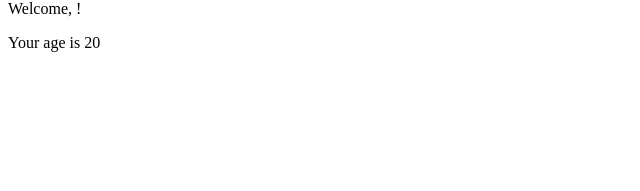
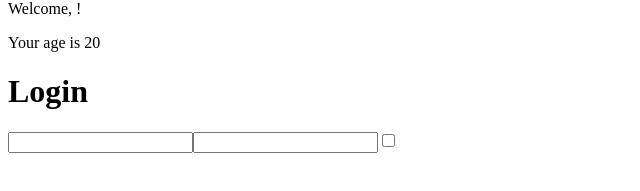
Before and after one commit to RobiChiri/React, a React (Vite) app in the folder vite-project/: page / in a window 1280 px wide. Shown: the part 363-554 px from the top of the page, without its empty margins (0-640 px from the left). Built offline with nearby package versions, Linux system fonts and the light colour scheme.

Commit message:
esercizio-18

```diff
--- a/vite-project/src/App.jsx
+++ b/vite-project/src/App.jsx
@@ -4,7 +4,8 @@ import { AlertClock } from "./AlertClock";
 import { Counter } from "./Counter";
 import { Clock } from "./Clock";
 import { MouseClicker } from "./MouseClicker";
-import { InteractiveWelcome } from "./INteractiveWelcome";
+import { InteractiveWelcome } from "./InteractiveWelcome";
+import { Login } from "./Login";
 
 export function App() {
   function handleButtonClick() {
@@ -20,6 +21,7 @@ export function App() {
       <Clock />
       <MouseClicker />
       <InteractiveWelcome />
+      <Login />
     </div>
   );
 }
--- /dev/null
+++ b/vite-project/src/Login.jsx
@@ -0,0 +1,46 @@
+import { useState } from "react";
+
+export function Login() {
+  const [data, setData] = useState({
+    username: "",
+    password: "",
+    session: false,
+  });
+
+  function handleChangeInputData(event) {
+    const name = event.target.name;
+    const value = event.target.value;
+    const checked = event.target.checked;
+    const type = event.target.type;
+
+    setData((d) => {
+      return {
+        ...d,
+        [name]: type == "checkbox" ? checked : value,
+      };
+    });
+  }
+
+  return (
+    <div>
+      <h1>Login</h1>
+      <input
+        name="username"
+        value={data.username}
+        onChange={handleChangeInputData}
+      />
+      <input
+        name="password"
+        type="password"
+        value={data.password}
+        onChange={handleChangeInputData}
+      />
+      <input
+        name="session"
+        type="checkbox"
+        checked={data.session}
+        onChange={handleChangeInputData}
+      />
+    </div>
+  );
+}
```
